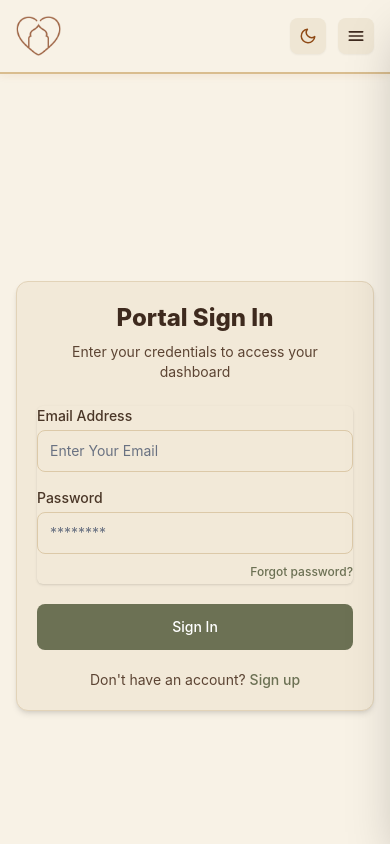
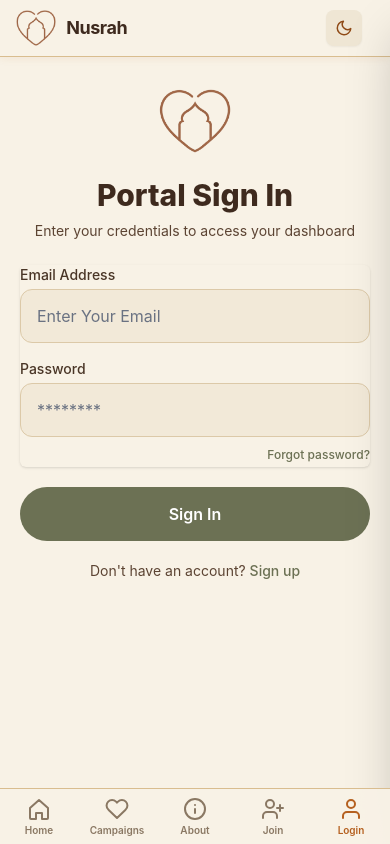
Before and after one commit to Nusrah/Nusrah-Frontend, an Angular app: page /login in a window 390 px wide. Shown: the top 844 px of the page. Built offline with nearby package versions, Linux system fonts and the light colour scheme.

Commit message:
Mobile View Changes Part-1

```diff
--- a/proxy.conf.json
+++ b/proxy.conf.json
@@ -1,6 +1,6 @@
 {
   "/api": {
-    "target": "",
+    "target": "http://localhost:8000",
     "secure": false
   }
 }
--- a/src/app/components/shared/footer/footer.html
+++ b/src/app/components/shared/footer/footer.html
@@ -1,4 +1,4 @@
-<footer class="relative overflow-hidden bg-[#3E2A1E] dark:bg-[#241C15] border-t border-[#B5601F]/40 dark:border-[#B5601F]/25 pt-12 sm:pt-16 pb-10 sm:pb-12">
+<footer class="relative overflow-hidden bg-[#3E2A1E] dark:bg-[#241C15] border-t border-[#B5601F]/40 dark:border-[#B5601F]/25 pt-12 sm:pt-16 pb-24 sm:pb-12">
   <div class="absolute inset-x-0 bottom-0 h-40 sm:h-52 md:h-64 lg:h-72 pointer-events-none overflow-hidden" aria-hidden="true">
     <svg viewBox="0 0 1200 260" preserveAspectRatio="xMidYMax meet" class="w-full h-full" xmlns="http://www.w3.org/2000/svg">
       <defs>
--- a/src/app/components/shared/navbar/navbar.html
+++ b/src/app/components/shared/navbar/navbar.html
@@ -1,7 +1,7 @@
-<header class="flex items-center justify-between px-4 sm:px-8 py-4 border-b-2 border-[#D9BD8F] sticky top-0 bg-[#F8F2E6] z-50 shadow-[0_2px_8px_rgba(181,96,31,0.08)] dark:bg-[#2A1B12] dark:border-[#4A3627] dark:shadow-[0_2px_8px_rgba(0,0,0,0.35)] transition-colors duration-300">
-  <div class="flex items-center space-x-3 cursor-pointer transition-all duration-300 ease-out hover:-translate-y-0.5" routerLink="/">
-    <img src="/nusrah-logo.png" alt="Nusrah" class="h-10 sm:h-11 w-auto object-contain shrink-0">
-    <span class="hidden sm:inline text-xl font-bold tracking-tight text-[#3E2A1E] dark:text-[#F2E9D8]">Nusrah</span>
+<header class="flex items-center justify-between px-4 sm:px-8 py-2.5 sm:py-4 border-b sm:border-b-2 border-[#D9BD8F] sticky top-0 bg-[#F8F2E6] z-50 shadow-[0_2px_8px_rgba(181,96,31,0.08)] dark:bg-[#2A1B12] dark:border-[#4A3627] dark:shadow-[0_2px_8px_rgba(0,0,0,0.35)] transition-colors duration-300">
+  <div class="flex items-center space-x-2.5 sm:space-x-3 cursor-pointer transition-all duration-300 ease-out hover:-translate-y-0.5" routerLink="/">
+    <img src="/nusrah-logo.png" alt="Nusrah" class="h-9 sm:h-11 w-auto object-contain shrink-0">
+    <span class="inline text-lg sm:text-xl font-bold tracking-tight text-[#3E2A1E] dark:text-[#F2E9D8]">Nusrah</span>
   </div>
   <nav class="hidden md:flex items-center space-x-8 text-sm font-medium">
     <a *ngFor="let l of [['/', 'Home'], ['/campaigns', 'Campaigns'], ['/about', 'About Us'], ['/register', 'Join Our Team'], ['/contact', 'Contact Us']]" [routerLink]="l[0]" #rla="routerLinkActive" routerLinkActive [routerLinkActiveOptions]="{exact: l[0] === '/'}"
@@ -14,7 +14,7 @@
       <svg *ngIf="!themeService.isDarkMode()" class="w-4.5 h-4.5" viewBox="0 0 24 24" fill="none" stroke="currentColor" stroke-width="2" stroke-linecap="round" stroke-linejoin="round"><path d="M21 12.79A9 9 0 1 1 11.21 3 7 7 0 0 0 21 12.79z"></path></svg>
     </button>
     <a routerLink="/login" #rlaLogin="routerLinkActive" routerLinkActive [ngClass]="rlaLogin.isActive ? 'text-[#B5601F] font-semibold' : 'text-[#4A3627]'" class="hidden md:inline-block hover:text-[#F8F2E6] transition-all duration-300 ease-out hover:-translate-y-1 hover:scale-[1.02] px-4 py-2 rounded-lg bg-[#6B7A4F] hover:bg-[#566140] text-[#F8F2E6] font-semibold shadow-xs">Login</a>
-    <button type="button" (click)="toggleMobileMenu()" [attr.aria-expanded]="isMobileMenuOpen" aria-label="Open menu" aria-controls="mobile-nav-drawer" class="md:hidden flex items-center justify-center w-9 h-9 rounded-lg bg-[#EFE6D4] hover:bg-[#E2D3B8] text-[#3E2A1E] dark:bg-[#4A3627] dark:hover:bg-[#5C4433] dark:text-[#F2E9D8] transition-all duration-300 ease-out hover:scale-[1.05] cursor-pointer shadow-xs">
+    <button type="button" (click)="toggleMobileMenu()" [attr.aria-expanded]="isMobileMenuOpen" aria-label="Open menu" aria-controls="mobile-nav-drawer" class="hidden sm:flex md:hidden items-center justify-center w-9 h-9 rounded-lg bg-[#EFE6D4] hover:bg-[#E2D3B8] text-[#3E2A1E] dark:bg-[#4A3627] dark:hover:bg-[#5C4433] dark:text-[#F2E9D8] transition-all duration-300 ease-out hover:scale-[1.05] cursor-pointer shadow-xs">
       <svg class="w-5 h-5" viewBox="0 0 24 24" fill="none" stroke="currentColor" stroke-width="2" stroke-linecap="round" stroke-linejoin="round"><line x1="4" y1="7" x2="20" y2="7"></line><line x1="4" y1="12" x2="20" y2="12"></line><line x1="4" y1="17" x2="20" y2="17"></line></svg>
     </button>
   </div>
@@ -36,3 +36,19 @@
     </div>
   </nav>
 </aside>
+<nav class="sm:hidden fixed bottom-0 inset-x-0 z-50 bg-[#F8F2E6]/95 dark:bg-[#2A1B12]/95 backdrop-blur-md border-t border-[#D9BD8F] dark:border-[#4A3627] pb-[env(safe-area-inset-bottom)]" aria-label="Primary">
+  <div class="grid grid-cols-5">
+    <a *ngFor="let t of [
+      { p: '/', l: 'Home', d: 'M3 11l9-8 9 8v10a1 1 0 0 1-1 1h-5v-6H9v6H4a1 1 0 0 1-1-1V11z' },
+      { p: '/campaigns', l: 'Campaigns', d: 'M20.8 4.6a5.5 5.5 0 0 0-7.8 0L12 5.7l-1-1.1a5.5 5.5 0 0 0-7.8 7.8l1 1.1L12 21l7.8-7.5 1-1.1a5.5 5.5 0 0 0 0-7.8z' },
+      { p: '/about', l: 'About', d: 'M12 2a10 10 0 1 0 0 20a10 10 0 1 0 0-20zM12 16v-4M12 8h.01' },
+      { p: '/register', l: 'Join', d: 'M16 21v-2a4 4 0 0 0-4-4H6a4 4 0 0 0-4 4v2M5 7a4 4 0 1 0 8 0a4 4 0 1 0-8 0M19 8v6M22 11h-6' },
+      { p: '/login', l: 'Login', d: 'M20 21v-2a4 4 0 0 0-4-4H8a4 4 0 0 0-4 4v2M8 7a4 4 0 1 0 8 0a4 4 0 1 0-8 0' }
+    ]" [routerLink]="t.p" #rla="routerLinkActive" routerLinkActive [routerLinkActiveOptions]="{exact: t.p === '/'}"
+      [ngClass]="rla.isActive ? 'text-[#B5601F] dark:text-[#E8B77C]' : 'text-[#8A7863] dark:text-[#BFB8B1]'"
+      class="flex flex-col items-center justify-center gap-0.5 pt-2 pb-1.5 text-[10px] font-semibold active:scale-90 transition-all duration-150">
+      <svg class="w-6 h-6" viewBox="0 0 24 24" fill="none" stroke="currentColor" stroke-width="2" stroke-linecap="round" stroke-linejoin="round"><path [attr.d]="t.d"></path></svg>
+      <span>{{ t.l }}</span>
+    </a>
+  </div>
+</nav>
--- a/src/app/pages/campaigns/campaigns.ts
+++ b/src/app/pages/campaigns/campaigns.ts
@@ -54,6 +54,10 @@ export class CampaignsComponent implements OnInit {
     document.getElementById('campaigns-section')?.scrollIntoView({ behavior: 'smooth', block: 'start' });
   }
 
+    getPercent(camp: any): number {
+    return Math.min(100, ((Number(camp.raised) || 0) / (Number(camp.goal ?? camp.budget) || 1)) * 100);
+  }
+
   get filteredCampaigns(): any[] {
     const name = (this.searchName || '').toLowerCase().trim();
     const city = (this.searchCity || '').toLowerCase().trim();
--- a/src/app/pages/login/login.html
+++ b/src/app/pages/login/login.html
@@ -1,19 +1,20 @@
-<div class="min-h-screen bg-[#F8F2E6] dark:bg-[#1F1A0F] flex items-center justify-center py-8 sm:py-12 px-4 sm:px-6 lg:px-8">
-<div class="max-w-md w-full space-y-6 sm:space-y-8 bg-[#F2E9D8] dark:bg-[#221D12] p-5 sm:p-8 rounded-xl shadow-md border border-[#E2D3B8] dark:border-[#4F4534]">
+<div class="min-h-screen bg-[#F8F2E6] dark:bg-[#1F1A0F] flex items-start sm:items-center justify-center pt-8 sm:pt-12 pb-8 sm:pb-12 px-5 sm:px-6 lg:px-8">
+<div class="max-w-md w-full space-y-6 sm:space-y-8 sm:bg-[#F2E9D8] dark:sm:bg-[#221D12] p-0 sm:p-8 rounded-none sm:rounded-xl shadow-none sm:shadow-md border-0 sm:border sm:border-[#E2D3B8] dark:sm:border-[#4F4534]">
+<img src="/nusrah-logo.png" alt="Nusrah" class="sm:hidden mx-auto h-16 w-auto object-contain">
 <div *ngIf="view === 'login'">
   <div>
-    <h2 class="text-center text-2xl sm:text-3xl font-extrabold text-[#3E2A1E] dark:text-[#EBE4E0]">Portal Sign In</h2>
+    <h2 class="text-center text-3xl sm:text-3xl font-extrabold text-[#3E2A1E] dark:text-[#EBE4E0]">Portal Sign In</h2>
     <p class="mt-2 text-center text-sm text-[#5C4433] dark:text-[#EAE5E1]">Enter your credentials to access your dashboard</p>
   </div>
   <form class="mt-6 sm:mt-8 space-y-5 sm:space-y-6" (ngSubmit)="onLogin()">
     <div class="rounded-md shadow-sm space-y-4">
       <div>
         <label class="block text-sm font-medium text-[#4A3627] dark:text-[#EAE5E1] mb-1">Email Address</label>
-        <input type="email" [(ngModel)]="email" name="email" required autocomplete="email" class="appearance-none rounded-lg relative block w-full px-3 py-2.5 border border-[#DCC9A8] dark:border-[#5D513C] placeholder-gray-500 text-[#3E2A1E] dark:text-[#EBE4E0] bg-[#F2E9D8] dark:bg-[#221D12] focus:outline-none focus:ring-[#6C7154] dark:focus:ring-[#CDCFC6] focus:border-[#6C7154] text-sm" placeholder="Enter Your Email">
+        <input type="email" [(ngModel)]="email" name="email" required autocomplete="email" class="appearance-none rounded-xl sm:rounded-lg relative block w-full px-4 sm:px-3 py-3.5 sm:py-2.5 border border-[#DCC9A8] dark:border-[#5D513C] placeholder-gray-500 text-[#3E2A1E] dark:text-[#EBE4E0] bg-[#F2E9D8] dark:bg-[#221D12] focus:outline-none focus:ring-[#6C7154] dark:focus:ring-[#CDCFC6] focus:border-[#6C7154] text-base sm:text-sm" placeholder="Enter Your Email">
       </div>
       <div>
         <label class="block text-sm font-medium text-[#4A3627] dark:text-[#EAE5E1] mb-1">Password</label>
-        <input type="password" [(ngModel)]="password" name="password" required autocomplete="current-password" class="appearance-none rounded-lg relative block w-full px-3 py-2.5 border border-[#DCC9A8] dark:border-[#5D513C] placeholder-gray-500 text-[#3E2A1E] dark:text-[#EBE4E0] bg-[#F2E9D8] dark:bg-[#221D12] focus:outline-none focus:ring-[#6C7154] dark:focus:ring-[#CDCFC6] focus:border-[#6C7154] text-sm" placeholder="********">
+        <input type="password" [(ngModel)]="password" name="password" required autocomplete="current-password" class="appearance-none rounded-xl sm:rounded-lg relative block w-full px-4 sm:px-3 py-3.5 sm:py-2.5 border border-[#DCC9A8] dark:border-[#5D513C] placeholder-gray-500 text-[#3E2A1E] dark:text-[#EBE4E0] bg-[#F2E9D8] dark:bg-[#221D12] focus:outline-none focus:ring-[#6C7154] dark:focus:ring-[#CDCFC6] focus:border-[#6C7154] text-base sm:text-sm" placeholder="********">
         <div class="flex justify-end mt-1.5">
           <button type="button" (click)="switchView('forgot')" class="text-xs font-medium text-[#6C7154] dark:text-[#CDCFC6] hover:text-[#6C7154] dark:hover:text-[#CDCFC6] cursor-pointer py-1">Forgot password?</button>
         </div>
@@ -36,20 +37,20 @@
 </div>
 <div *ngIf="view === 'forgot'">
   <div>
-    <h2 class="text-center text-2xl sm:text-3xl font-extrabold text-[#3E2A1E] dark:text-[#EBE4E0]">Reset Password</h2>
+    <h2 class="text-center text-3xl sm:text-3xl font-extrabold text-[#3E2A1E] dark:text-[#EBE4E0]">Reset Password</h2>
     <p class="mt-2 text-center text-sm text-[#5C4433] dark:text-[#EAE5E1]">Enter your email address to receive a verification code</p>
   </div>
   <form class="mt-6 sm:mt-8 space-y-5 sm:space-y-6" (ngSubmit)="onRequestOtp()">
     <div class="rounded-md shadow-sm space-y-4">
       <div>
         <label class="block text-sm font-medium text-[#4A3627] dark:text-[#EAE5E1] mb-1">Email Address</label>
-        <input type="email" [(ngModel)]="email" name="forgotEmail" required autocomplete="email" class="appearance-none rounded-lg relative block w-full px-3 py-2.5 border border-[#DCC9A8] dark:border-[#5D513C] placeholder-gray-500 text-[#3E2A1E] dark:text-[#EBE4E0] bg-[#F2E9D8] dark:bg-[#221D12] focus:outline-none focus:ring-[#6C7154] dark:focus:ring-[#CDCFC6] focus:border-[#6C7154] text-sm" placeholder="Enter Your Email">
+        <input type="email" [(ngModel)]="email" name="forgotEmail" required autocomplete="email" class="appearance-none rounded-xl sm:rounded-lg relative block w-full px-4 sm:px-3 py-3.5 sm:py-2.5 border border-[#DCC9A8] dark:border-[#5D513C] placeholder-gray-500 text-[#3E2A1E] dark:text-[#EBE4E0] bg-[#F2E9D8] dark:bg-[#221D12] focus:outline-none focus:ring-[#6C7154] dark:focus:ring-[#CDCFC6] focus:border-[#6C7154] text-base sm:text-sm" placeholder="Enter Your Email">
       </div>
     </div>
     <ng-container *ngTemplateOutlet="successBox"></ng-container>
     <div *ngIf="notRegistered" class="bg-[#FBEAE5] dark:bg-[#22110C] border-l-4 border-[#B5432F] p-3.5 sm:p-4 rounded-r-lg shadow-sm space-y-3">
       <p class="text-sm text-[#7A2E1D] dark:text-[#CE4E31] font-medium">Oops!! Seems like you have not registered yet.</p>
-      <button type="button" (click)="goToRegister()" class="w-full flex justify-center py-2.5 sm:py-2 px-4 border border-transparent text-sm font-medium rounded-lg text-white bg-[#B5432F] hover:bg-[#953825] focus:outline-none focus:ring-2 focus:ring-offset-2 focus:ring-[#B5432F] dark:focus:ring-[#D56E5C] cursor-pointer transition-colors active:scale-[0.98]">Register Now</button>
+      <button type="button" (click)="goToRegister()" class="w-full flex justify-center py-3 sm:py-2 px-4 border border-transparent text-sm font-medium rounded-full sm:rounded-lg text-white bg-[#B5432F] hover:bg-[#953825] focus:outline-none focus:ring-2 focus:ring-offset-2 focus:ring-[#B5432F] dark:focus:ring-[#D56E5C] cursor-pointer transition-colors active:scale-[0.98]">Register Now</button>
     </div>
     <ng-container *ngTemplateOutlet="errorBox"></ng-container>
     <ng-container *ngTemplateOutlet="submitBtn; context: { $implicit: 'Sending Code...', idle: 'Send Verification OTP' }"></ng-container>
@@ -58,18 +59,18 @@
 </div>
 <div *ngIf="view === 'reset'">
   <div>
-    <h2 class="text-center text-2xl sm:text-3xl font-extrabold text-[#3E2A1E] dark:text-[#EBE4E0]">Enter New Password</h2>
+    <h2 class="text-center text-3xl sm:text-3xl font-extrabold text-[#3E2A1E] dark:text-[#EBE4E0]">Enter New Password</h2>
     <p class="mt-2 text-center text-sm text-[#5C4433] dark:text-[#EAE5E1]">Provide the OTP sent to your email and your new password</p>
   </div>
   <form class="mt-6 sm:mt-8 space-y-5 sm:space-y-6" (ngSubmit)="onVerifyAndReset()">
     <div class="rounded-md shadow-sm space-y-4">
       <div>
         <label class="block text-sm font-medium text-[#4A3627] dark:text-[#EAE5E1] mb-1">OTP Code</label>
-        <input type="text" [(ngModel)]="otp" name="otp" required class="appearance-none rounded-lg relative block w-full px-3 py-2.5 border border-[#DCC9A8] dark:border-[#5D513C] placeholder-gray-500 text-[#3E2A1E] dark:text-[#EBE4E0] bg-[#F2E9D8] dark:bg-[#221D12] focus:outline-none focus:ring-[#6C7154] dark:focus:ring-[#CDCFC6] focus:border-[#6C7154] text-sm" placeholder="Enter 6-digit OTP">
+        <input type="text" [(ngModel)]="otp" name="otp" required inputmode="numeric" class="appearance-none rounded-xl sm:rounded-lg relative block w-full px-4 sm:px-3 py-3.5 sm:py-2.5 border border-[#DCC9A8] dark:border-[#5D513C] placeholder-gray-500 text-[#3E2A1E] dark:text-[#EBE4E0] bg-[#F2E9D8] dark:bg-[#221D12] focus:outline-none focus:ring-[#6C7154] dark:focus:ring-[#CDCFC6] focus:border-[#6C7154] text-base sm:text-sm" placeholder="Enter 6-digit OTP">
       </div>
       <div>
         <label class="block text-sm font-medium text-[#4A3627] dark:text-[#EAE5E1] mb-1">New Password</label>
-        <input type="password" [(ngModel)]="newPassword" name="newPassword" required autocomplete="new-password" class="appearance-none rounded-lg relative block w-full px-3 py-2.5 border border-[#DCC9A8] dark:border-[#5D513C] placeholder-gray-500 text-[#3E2A1E] dark:text-[#EBE4E0] bg-[#F2E9D8] dark:bg-[#221D12] focus:outline-none focus:ring-[#6C7154] dark:focus:ring-[#CDCFC6] focus:border-[#6C7154] text-sm" placeholder="********">
+        <input type="password" [(ngModel)]="newPassword" name="newPassword" required autocomplete="new-password" class="appearance-none rounded-xl sm:rounded-lg relative block w-full px-4 sm:px-3 py-3.5 sm:py-2.5 border border-[#DCC9A8] dark:border-[#5D513C] placeholder-gray-500 text-[#3E2A1E] dark:text-[#EBE4E0] bg-[#F2E9D8] dark:bg-[#221D12] focus:outline-none focus:ring-[#6C7154] dark:focus:ring-[#CDCFC6] focus:border-[#6C7154] text-base sm:text-sm" placeholder="********">
       </div>
     </div>
     <ng-container *ngTemplateOutlet="successBox"></ng-container>
@@ -82,7 +83,7 @@
 </div>
 <ng-template #submitBtn let-busy let-idle="idle">
   <div>
-    <button type="submit" [disabled]="isLoading" class="group relative w-full flex justify-center py-3 sm:py-2.5 px-4 border border-transparent text-sm font-medium rounded-lg text-white bg-[#6C7154] hover:bg-[#5B6048] focus:outline-none focus:ring-2 focus:ring-offset-2 focus:ring-[#6C7154] dark:focus:ring-[#CDCFC6] cursor-pointer transition-all duration-200 transform hover:-translate-y-0.5 hover:scale-[1.01] hover:shadow-lg active:translate-y-0 active:scale-[0.98]">{{ isLoading ? busy : idle }}</button>
+    <button type="submit" [disabled]="isLoading" class="group relative w-full flex justify-center py-3.5 sm:py-2.5 px-4 border border-transparent text-base sm:text-sm font-semibold sm:font-medium rounded-full sm:rounded-lg text-white bg-[#6C7154] hover:bg-[#5B6048] focus:outline-none focus:ring-2 focus:ring-offset-2 focus:ring-[#6C7154] dark:focus:ring-[#CDCFC6] cursor-pointer transition-all duration-200 transform hover:-translate-y-0.5 hover:scale-[1.01] hover:shadow-lg active:translate-y-0 active:scale-[0.98]">{{ isLoading ? busy : idle }}</button>
   </div>
 </ng-template>
 <ng-template #successBox>
```
Also changed, not shown: src/app/pages/donate/donate.html (+15 -6 lines), src/app/pages/home/home.html (+35 -22 lines), src/app/pages/home/home.ts (+35 -0 lines), src/app/components/shared/chatbot/chatbot.html (added), src/app/components/shared/chatbot/chatbot.scss (added), src/app/components/shared/chatbot/chatbot.ts (added), src/app/services/chat.service.ts (added).
